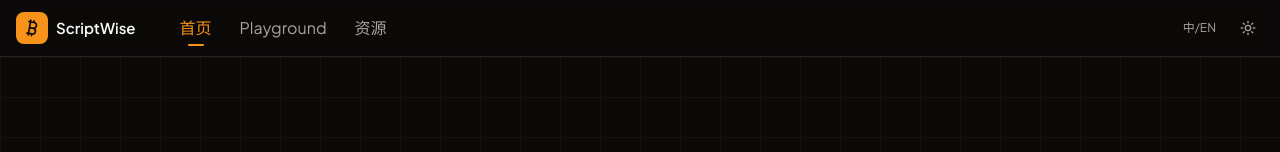
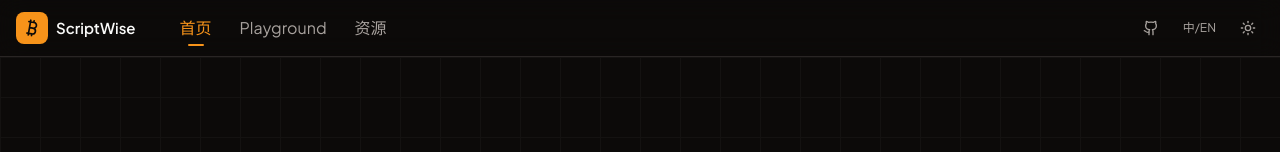
Before and after one commit to zengmi2140/miniscript_playground, a Next.js app: page / in a window 1280 px wide. Shown: the top 152 px of the page. Built offline with nearby package versions, Linux system fonts and the light colour scheme; no server answers.

Commit message:
add github link

```diff
--- a/src/components/layout/Header.tsx
+++ b/src/components/layout/Header.tsx
@@ -3,7 +3,7 @@
 import { useState } from 'react';
 import Link from 'next/link';
 import { usePathname } from 'next/navigation';
-import { Sun, Moon, Bitcoin, Menu, X } from 'lucide-react';
+import { Sun, Moon, Bitcoin, Menu, X, Github } from 'lucide-react';
 import { useI18n } from '@/lib/i18n/context';
 import { useTheme } from '@/lib/theme/context';
 import { cn } from '@/lib/utils/cn';
@@ -66,6 +66,16 @@ export function Header() {
         </div>
 
         <div className="flex items-center gap-1">
+          <a
+            href="https://github.com/zengmi2140/miniscript_playground"
+            target="_blank"
+            rel="noopener noreferrer"
+            className="flex h-8 w-8 items-center justify-center rounded-button text-text-secondary transition-colors hover:bg-surface-elevated hover:text-text-primary"
+            aria-label="GitHub"
+          >
+            <Github className="h-4 w-4" />
+          </a>
+
           <button
             onClick={() => setLocale(locale === 'zh' ? 'en' : 'zh')}
             className="rounded-button px-3 py-1.5 text-small text-text-secondary transition-colors hover:bg-surface-elevated hover:text-text-primary"
```
